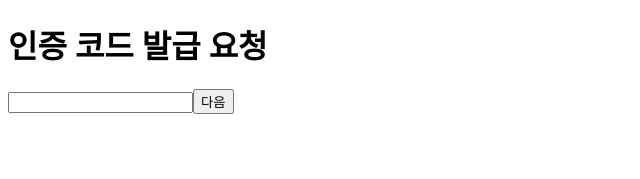
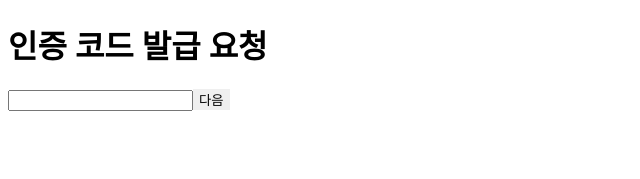
Before and after one commit to baeharam/ably, a React (Create React App) app: page / in a window 1280 px wide. Shown: the top 179 px of the page, without its empty margins (0-640 px from the left). Built offline with nearby package versions, Linux system fonts and the light colour scheme.

Commit message:
Add global styles
Signed-off-by: Bae Haram <unknownfrontenddeveloper@gmail.com>

```diff
--- /dev/null
+++ b/src/index.scss
@@ -0,0 +1,9 @@
+a {
+  text-decoration: none;
+  color: black;
+}
+
+button {
+  border: none;
+  color: inherit;
+}
--- a/src/index.tsx
+++ b/src/index.tsx
@@ -1,6 +1,7 @@
 import React from "react";
 import ReactDOM from "react-dom";
 import App from "./App";
+import "./index.scss";
 
 ReactDOM.render(
   <React.StrictMode>
```
